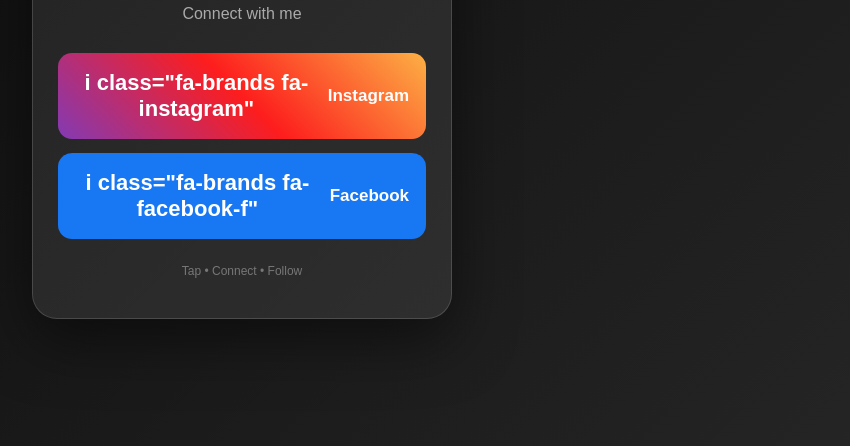
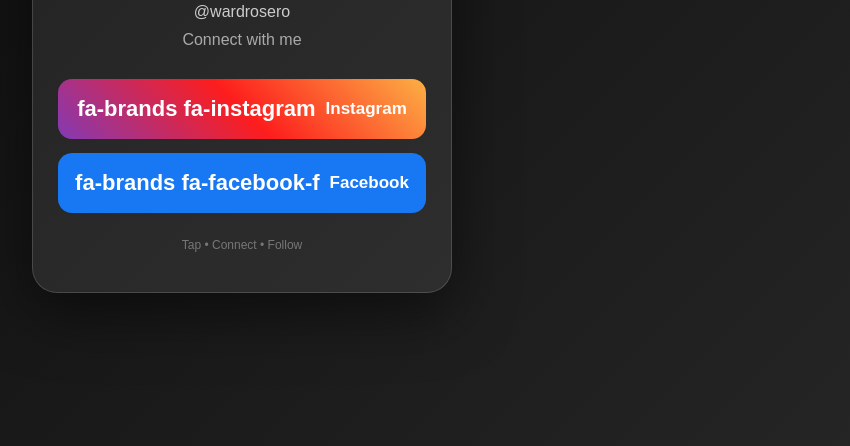
Before and after one commit to WardRosero/WardRosero.github.io, a plain HTML site: page index.html in a window 1280 px wide. Shown: the part 354-800 px from the top of the page, without its empty margins (398-1248 px from the left). Drawn offline with Linux system fonts and the light colour scheme.

Commit message:
index.html

```diff
--- a/index.html
+++ b/index.html
@@ -117,7 +117,7 @@
       href="https://www.instagram.com/wardrosero"
       target="_blank"
       rel="noopener noreferrer">
-      <span class="icon">i class="fa-brands fa-instagram"</i></span>
+      <span class="icon">fa-brands fa-instagram</i></span>
       Instagram
     </a>
 
@@ -126,7 +126,7 @@
       href="https://www.facebook.com/wardrosero"
       target="_blank"
       rel="noopener noreferrer">
-      <span class="icon">i class="fa-brands fa-facebook-f"</i></span>
+      <span class="icon">fa-brands fa-facebook-f</i></span>
       Facebook
     </a>
 
```
